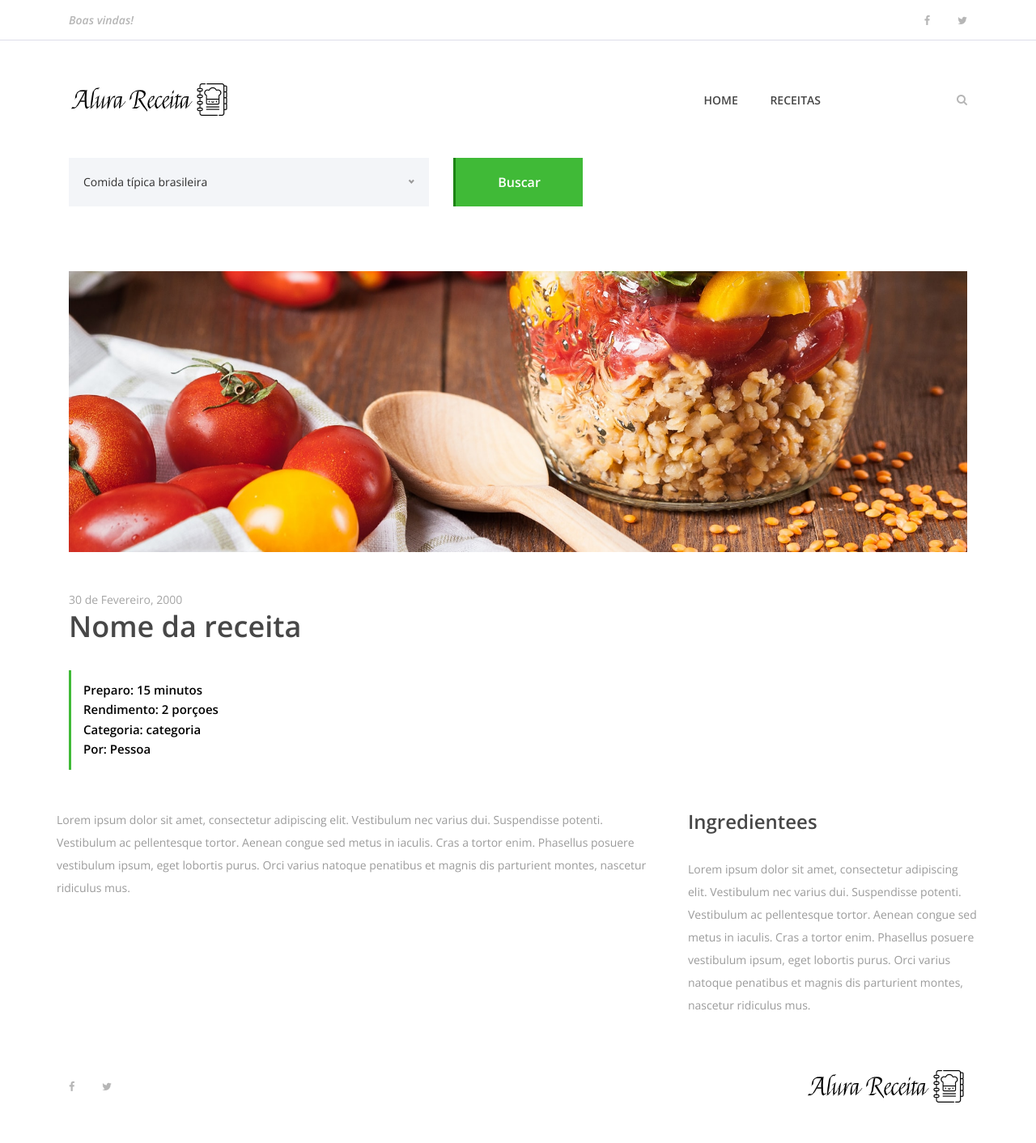
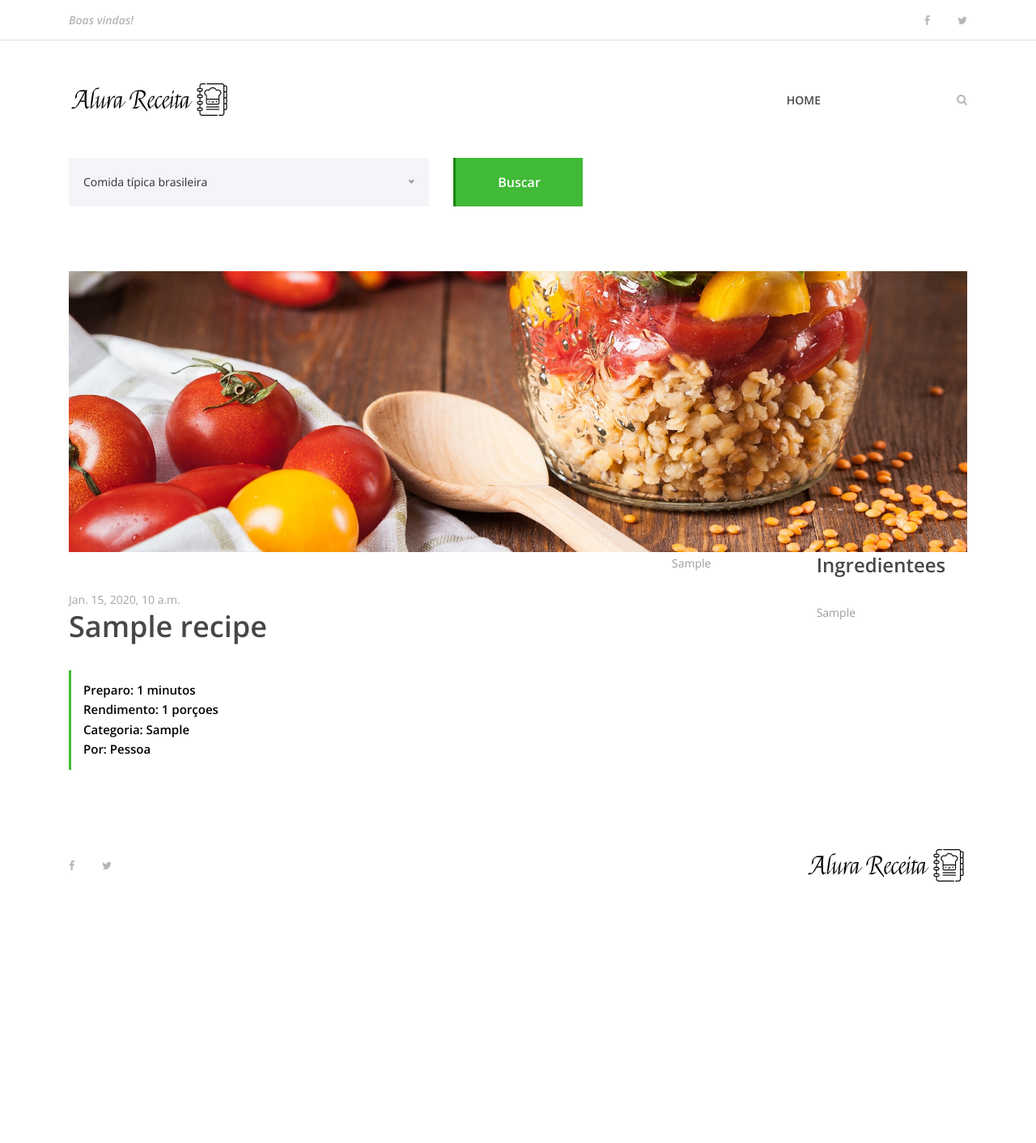
Before and after one commit to zNexTage/alura-recipes, a Django app: template recipes/templates/recipes/recipe.html in a window 1280 px wide. Shown: the whole page at 81% size. After the commit the page ends 1089 px from the top, so only its background shows below. Run offline with Django 3.2, Linux system fonts and the light colour scheme; the template is opened without the code that fills it: values that come from a table or form of the project are taken from there, others are empty; tables that the repository leaves empty hold one stand-in row (values such as "Sample post"); some libraries are stand-ins or nearby versions.

Commit message:
detail page for recipe.

```diff
--- a/recipes/templates/partials/menu.html
+++ b/recipes/templates/partials/menu.html
@@ -58,7 +58,6 @@
                         <div class="classynav">
                             <ul>
                                 <li><a href="{% url 'recipes:index' %}">Home</a></li>
-                                <li><a href="{% url 'recipes:recipe' %}">Receitas</a></li>
                             </ul>
 
                             <!-- Formulario de busca -->
--- a/recipes/templates/recipes/index.html
+++ b/recipes/templates/recipes/index.html
@@ -58,7 +58,7 @@
                     <div class="single-best-receipe-area mb-30">
                         <img src="{% static 'img/bg-img/foto_receita.png'%}" alt="">
                         <div class="receipe-content">
-                            <a href="{% url 'recipes:recipe' %}">
+                            <a href="{% url 'recipes:recipe' recipe.pk %}">
                                 <h5>{{recipe.name}}</h5>
                             </a>
                         </div>
--- a/recipes/templates/recipes/recipe.html
+++ b/recipes/templates/recipes/recipe.html
@@ -91,12 +91,12 @@
                 <div class="row">
                     <div class="col-12 col-md-8">
                         <div class="receipe-headline my-5">
-                            <span>30 de Fevereiro, 2000</span>
-                            <h2>Nome da receita</h2>
+                            <span>{{recipe.created_at}}</span>
+                            <h2>{{recipe.name}}</h2>
                             <div class="receipe-duration">
-                                <h6>Preparo: 15 minutos</h6>
-                                <h6>Rendimento: 2 porçoes</h6>
-                                <h6>Categoria: categoria</h6>
+                                <h6>Preparo: {{ recipe.preparation_time }} minutos</h6>
+                                <h6>Rendimento: {{recipe.portions}} porçoes</h6>
+                                <h6>Categoria: {{recipe.category}}</h6>
                                 <h6>Por: Pessoa</h6>
                             </div>
                         </div>
@@ -106,7 +106,9 @@
                     <div class="col-12 col-lg-8">
                         <!-- Single Preparation Step -->
                         <div class="single-preparation-step d-flex">
-                            <p>Lorem ipsum dolor sit amet, consectetur adipiscing elit. Vestibulum nec varius dui. Suspendisse potenti. Vestibulum ac pellentesque tortor. Aenean congue sed metus in iaculis. Cras a tortor enim. Phasellus posuere vestibulum ipsum, eget lobortis purus. Orci varius natoque penatibus et magnis dis parturient montes, nascetur ridiculus mus. </p>
+                            <p>
+                                {{recipe.prepare_mode}}
+                            </p>
                         </div>
                     </div>
 
@@ -115,7 +117,9 @@
                         <div class="ingredients">
                             <h4>Ingredientees</h4>
                             <div class="ingredients">
-                                <p>Lorem ipsum dolor sit amet, consectetur adipiscing elit. Vestibulum nec varius dui. Suspendisse potenti. Vestibulum ac pellentesque tortor. Aenean congue sed metus in iaculis. Cras a tortor enim. Phasellus posuere vestibulum ipsum, eget lobortis purus. Orci varius natoque penatibus et magnis dis parturient montes, nascetur ridiculus mus. </p>
+                                <p>
+                                    {{recipe.ingredients}}
+                                </p>
                             </p>
                             </div>
                         </div>
--- a/recipes/urls.py
+++ b/recipes/urls.py
@@ -5,5 +5,5 @@ app_name = 'recipes'
 
 urlpatterns = [
     path('', views.index, name='index'),
-    path('recipe/', views.recipe, name='recipe'),
+    path('recipe/<int:pk>', views.recipe, name='recipe'),
 ]
```
Also changed, not shown: recipes/views.py (+9 -3 lines).
